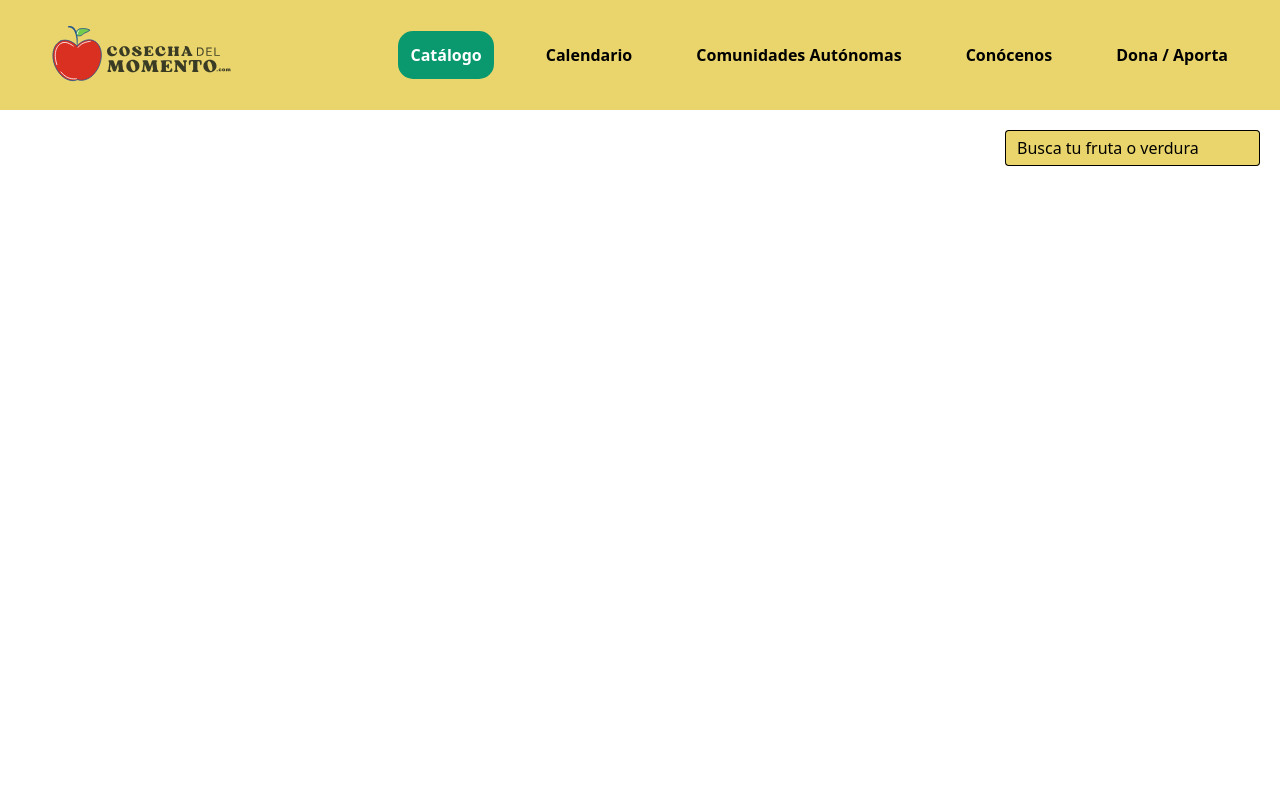
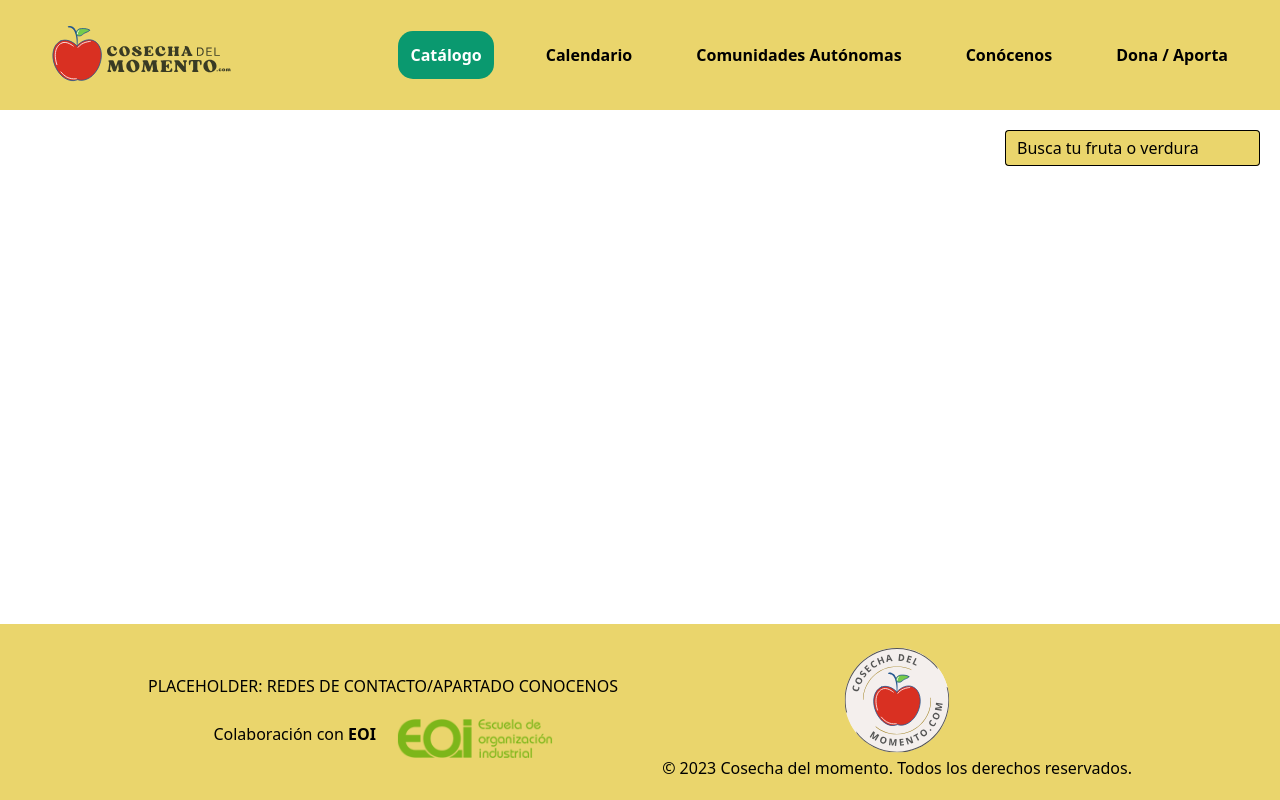
Before and after one commit to octaviodev1/cosecha-del-momento, a Vue app: page / in a window 1280 px wide. Built offline with nearby package versions, Linux system fonts and the light colour scheme.

Commit message:
feature/FooterInfo: Se ha completado provisionalmente el footer de la web. Se queda pendiente de nuevos cambios.

```diff
--- /dev/null
+++ b/src/components/FooterInfo.vue
@@ -0,0 +1,31 @@
+<template>
+    <div class="absolute flex bottom-0 justify-between w-full p-5 bg-yellow">
+
+        <div class="flex flex-col justify-center ml-32">
+            <p class="mb-5">PLACEHOLDER: REDES DE CONTACTO/APARTADO CONOCENOS</p>
+            <div class="flex justify-center items-center gap-5">
+                <p>
+                    Colaboración con
+                    <a class="font-bold no-underline hover:underline"
+                        href="https://www.eoi.es/es/programas/mbas-masters?course_modality_tid[]=18024&gclid=Cj0KCQjwmvSoBhDOARIsAK6aV7jluuNESn-65lyliMvEBjWhzNG0ZpIkh5XrOPKWTl3Y59O50J5wI1IaAoa0EALw_wcB"
+                        target="_blank">EOI</a>
+                </p>
+                <div class="w-1/3 h-8">
+                    <img src="@/assets/logo-eoi.png" />
+                </div>
+            </div>
+        </div>
+
+        <div class="flex flex-col items-center mr-32">
+            <img class="w-28 h-28" src="@/assets/logo_principal.svg" />
+            <p>© 2023 Cosecha del momento. Todos los derechos reservados.</p>
+        </div>
+
+    </div>
+</template>
+
+<script>
+export default {
+    name: "FooterInfo"
+}
+</script>
--- a/src/views/HomeView.vue
+++ b/src/views/HomeView.vue
@@ -3,17 +3,19 @@
   <div class="flex justify-end m-5">
     <TextSearch @search-text-updated="searching"></TextSearch>
   </div>
+  <FooterInfo></FooterInfo>
 </template>
 
 <script>
 import TopNav from "@/components/TopNav.vue";
 import TextSearch from '../components/TextSearch.vue';
+import FooterInfo from "../components/FooterInfo.vue";
 
 export default {
   components: {
     TextSearch,
     TopNav,
-
+    FooterInfo
   },
   methods: {
     searching(text) {
```
Also changed, not shown: src/assets/logo-eoi.png (added), src/assets/logo_principal.svg (added).
